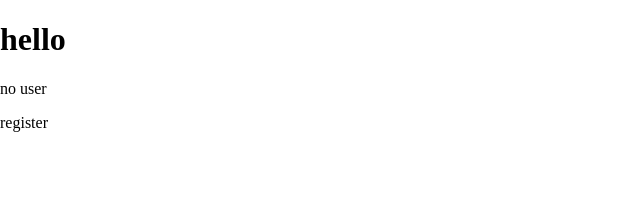
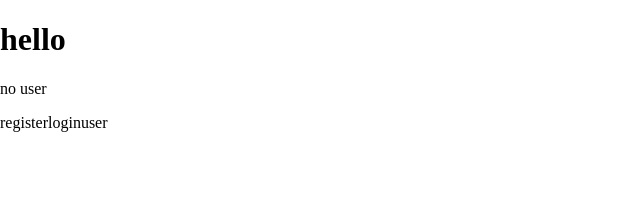
Before and after one commit to bmedvedec/DogFriendly, a Next.js app: page / in a window 1280 px wide. Shown: the top 204 px of the page, without its empty margins (0-640 px from the left). Built offline with nearby package versions, Linux system fonts and the light colour scheme; no server answers.

Commit message:
login and user link on index

```diff
--- a/pages/index.jsx
+++ b/pages/index.jsx
@@ -11,8 +11,9 @@ export default function Home() {
       <h1>hello</h1>
       <p>{authUser ? authUser.uid : "no user"}</p>
       <a href="/register">register</a>
+      <a href="/login">login</a>
+      <a href="/user">user</a>
       {authUser && !loading && <button onClick={firebaseSignOut}>sign out</button>}
-
     </Layout>
   )
 }
```
